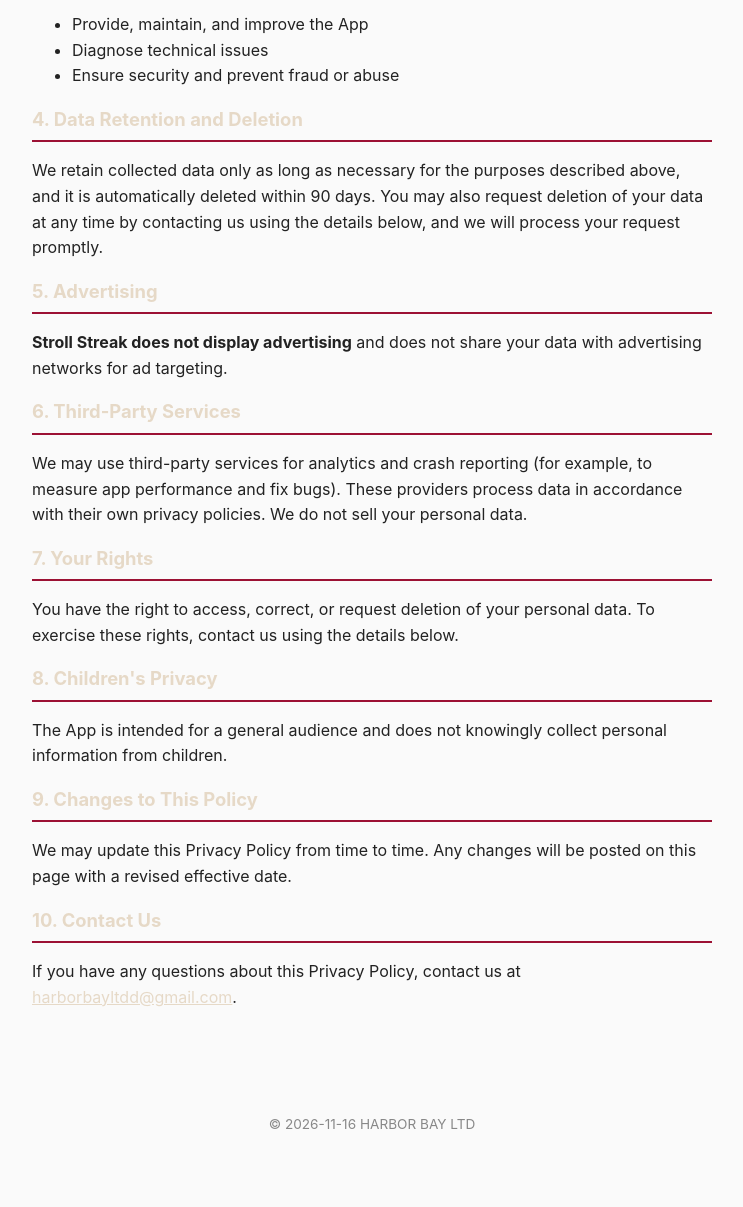
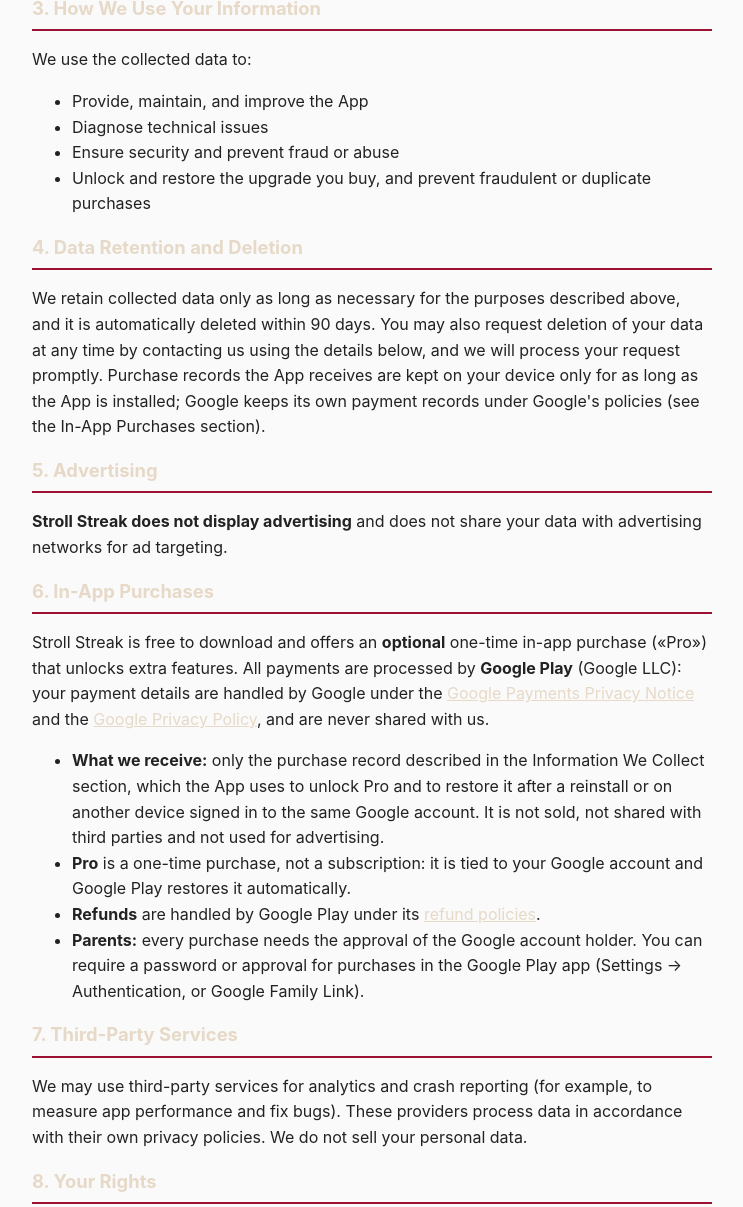
Before and after one commit to harborbayltdd/harborbayltdd.github.io, a plain HTML site: page stroll-streak/index.html in a window 1280 px wide. Shown: the part 1055-2262 px from the top of the page, without its empty margins (268-1011 px from the left). Before the commit the page ends 2215 px from the top, so only its background shows below. Drawn offline with Linux system fonts and the light colour scheme.

Commit message:
feat(privacy): add stroll-streak policy for harborbayltdd@gmail.com

```diff
--- a/stroll-streak/index.html
+++ b/stroll-streak/index.html
@@ -38,6 +38,9 @@
   <p>We may collect the following types of data when you use the App:</p>
   <ul>
     <li>Device Information (e.g., device model, operating system, device identifiers)</li>
+    <li><strong>Purchase information</strong> — if you buy an item in the App, Google Play sends
+      the App a record of that purchase (order number, the item bought, the time of purchase and a
+      purchase token). We never receive your payment card, bank or billing details.</li>
   </ul>
 
   <h2>3. How We Use Your Information</h2>
@@ -46,6 +49,7 @@
     <li>Provide, maintain, and improve the App</li>
     <li>Diagnose technical issues</li>
     <li>Ensure security and prevent fraud or abuse</li>
+    <li>Unlock and restore the upgrade you buy, and prevent fraudulent or duplicate purchases</li>
   </ul>
 
   <h2>4. Data Retention and Deletion</h2>
@@ -53,7 +57,9 @@
     We retain collected data only as long as necessary for the purposes described
     above, and it is automatically deleted within 90 days. You may also request
     deletion of your data at any time by contacting us using the details below,
-    and we will process your request promptly.
+    and we will process your request promptly. Purchase records the App receives are kept on your device only for as
+    long as the App is installed; Google keeps its own payment records under Google's policies
+    (see the In-App Purchases section).
   </p>
 
   <h2>5. Advertising</h2>
@@ -61,33 +67,55 @@
     <strong>Stroll Streak does not display advertising</strong> and does not share
     your data with advertising networks for ad targeting.
   </p>
+  <h2>6. In-App Purchases</h2>
+  <p>
+    Stroll Streak is free to download and offers an <strong>optional</strong> one-time in-app purchase («Pro»)
+    that unlocks extra features. All payments are processed by <strong>Google Play</strong> (Google LLC): your
+    payment details are handled by Google under the
+    <a href="https://payments.google.com/payments/apis-secure/u/0/get_legal_document?ldo=0&amp;ldt=privacynotice" target="_blank" rel="noopener">Google Payments Privacy Notice</a>
+    and the <a href="https://policies.google.com/privacy" target="_blank" rel="noopener">Google Privacy Policy</a>,
+    and are never shared with us.
+  </p>
+  <ul>
+    <li><strong>What we receive:</strong> only the purchase record described in the Information We
+      Collect section, which the App uses to unlock Pro and to restore it after a reinstall or on another
+      device signed in to the same Google account. It is not sold, not shared with third parties and not
+      used for advertising.</li>
+    <li><strong>Pro</strong> is a one-time purchase, not a subscription: it is tied to your Google account
+      and Google Play restores it automatically.</li>
+    <li><strong>Refunds</strong> are handled by Google Play under its
+      <a href="https://support.google.com/googleplay/answer/2479637" target="_blank" rel="noopener">refund policies</a>.</li>
+    <li><strong>Parents:</strong> every purchase needs the approval of the Google account holder.
+      You can require a password or approval for purchases in the Google Play app
+      (Settings &rarr; Authentication, or Google Family Link).</li>
+  </ul>
 
-  <h2>6. Third-Party Services</h2>
+  <h2>7. Third-Party Services</h2>
   <p>
     We may use third-party services for analytics and crash reporting (for example,
     to measure app performance and fix bugs). These providers process data in
     accordance with their own privacy policies. We do not sell your personal data.
   </p>
 
-  <h2>7. Your Rights</h2>
+  <h2>8. Your Rights</h2>
   <p>
     You have the right to access, correct, or request deletion of your personal
     data. To exercise these rights, contact us using the details below.
   </p>
 
-  <h2>8. Children's Privacy</h2>
+  <h2>9. Children's Privacy</h2>
   <p>
     The App is intended for a general audience and does not knowingly collect
     personal information from children.
   </p>
 
-  <h2>9. Changes to This Policy</h2>
+  <h2>10. Changes to This Policy</h2>
   <p>
     We may update this Privacy Policy from time to time. Any changes will be posted
     on this page with a revised effective date.
   </p>
 
-  <h2>10. Contact Us</h2>
+  <h2>11. Contact Us</h2>
   <p>
     If you have any questions about this Privacy Policy, contact us at
     <a href="mailto:harborbayltdd@gmail.com">harborbayltdd@gmail.com</a>.
```
